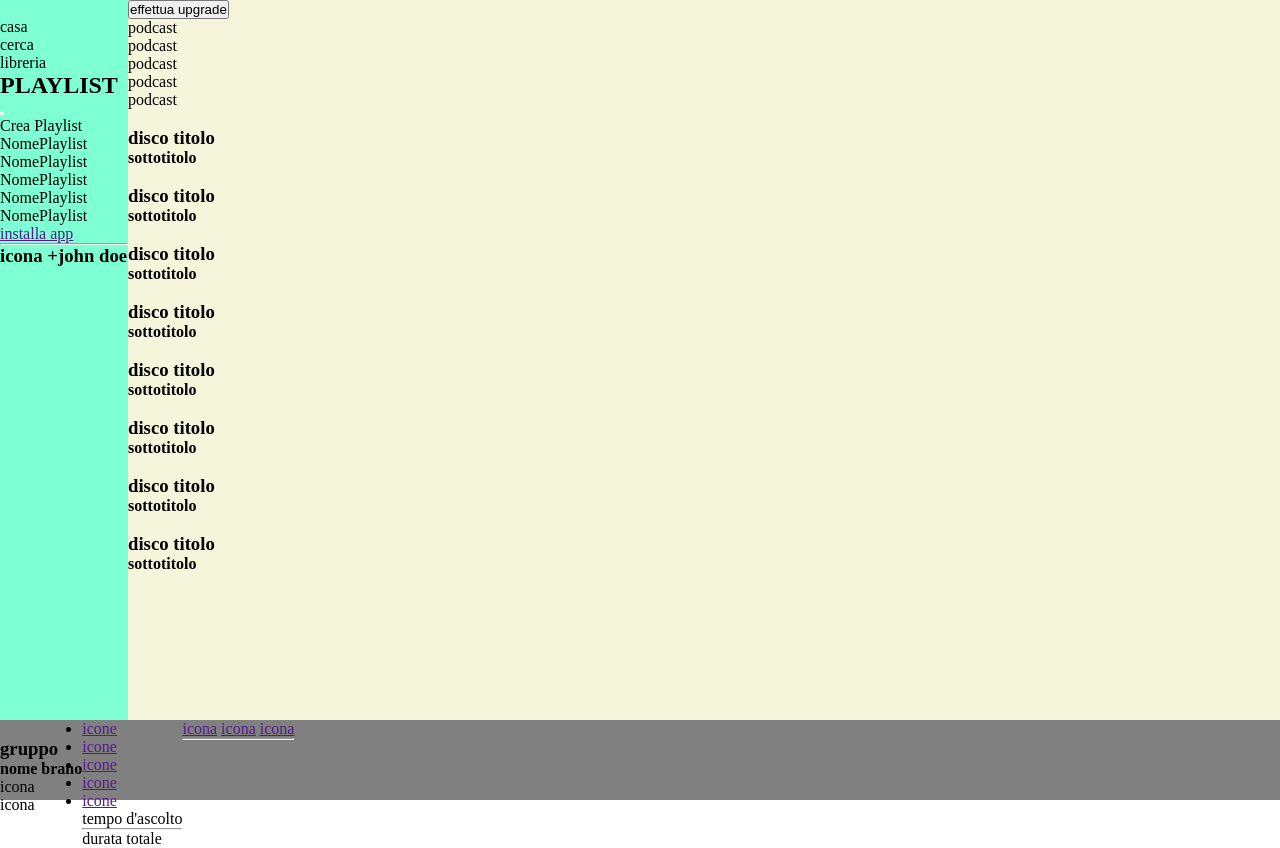
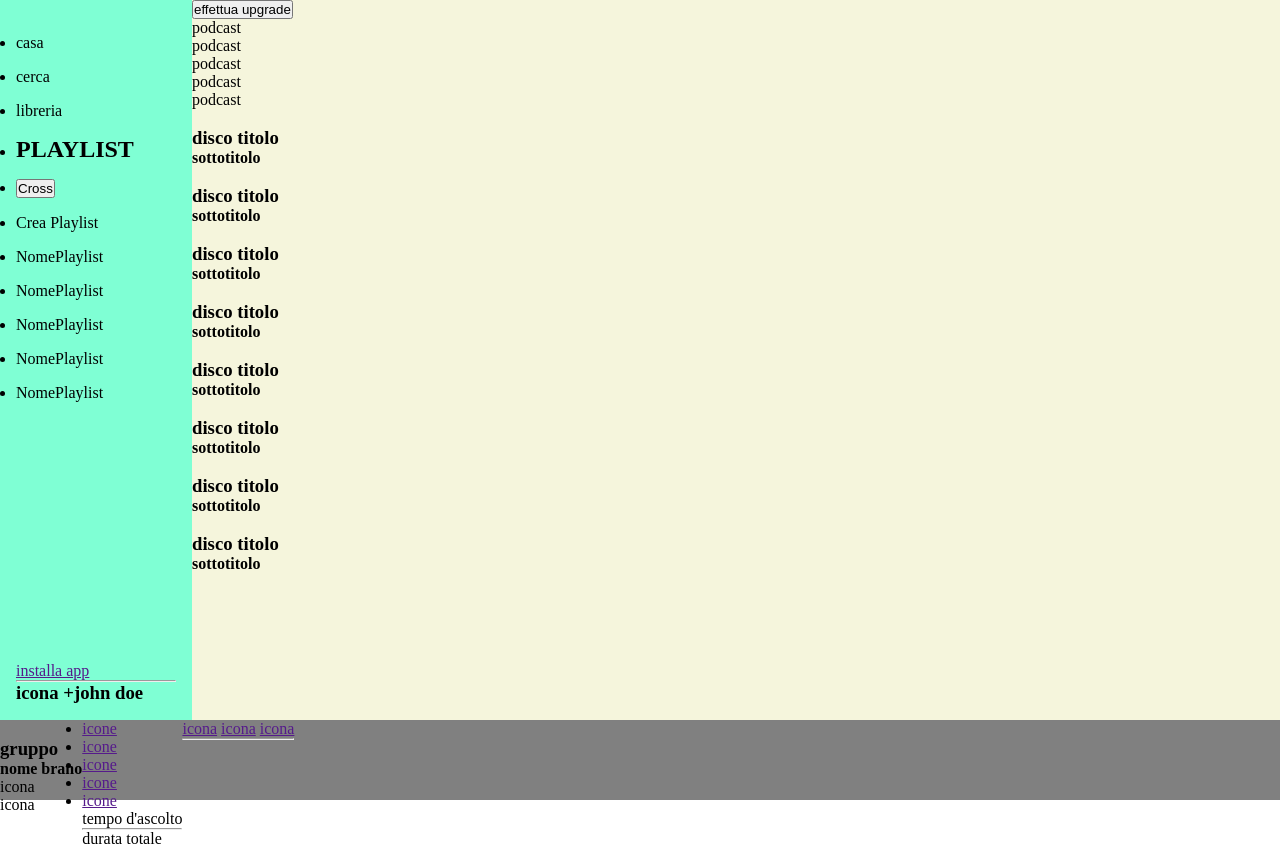
Before and after one commit to MarcoMpensabene/html-css-spotifyweb, a plain HTML site: page index.html in a window 1280 px wide. Drawn offline with Linux system fonts and the light colour scheme.

Commit message:
side header structure done

```diff
--- a/css/style.css
+++ b/css/style.css
@@ -10,18 +10,29 @@
     display: flex;
     flex-wrap: wrap;
 }
-
+body{
+    display: flex;
+    flex-wrap: wrap;
+}
 div.header-bar{
-    width: 10vw;
+    width: 15vw;
     height: 90vh;
     background-color: aquamarine;
+    display: flex;
+    flex-direction: column;
+    justify-content: space-between;
+    padding: 1rem;
+}
+.header-bar ul li{
+    margin-bottom: 1rem;
 }
 
 .main-container{
-    width: 90vw;
+    width: 85vw;
     height: 90vh;
     background-color: beige;
     overflow: scroll;
+
 }
 .footer-nav-bar{
     width: 100vw;
--- a/index.html
+++ b/index.html
@@ -7,30 +7,36 @@
     <title>Spotify</title>
 </head>
 <body>
-    <div class="web-app">
         <header>
             <div class="header-bar">
+                <div class="main-header-section">
                     <img src="SPOTTYLOGO" alt="">
                     <ul>
                         <li>casa</li>
                         <li>cerca</li>
                         <li>libreria</li>
                     </ul>
+                    <ul>
+                        <li>
                             <h2>
                             PLAYLIST
                             </h2>
-                <button></button>
-                <p>Crea Playlist</p>
-                <ul>
+                        </li>
+
+                        <li><button>Cross</button></li>
+                        <li><p>Crea Playlist</p></li>
                         <li>NomePlaylist</li>
                         <li>NomePlaylist</li>
                         <li>NomePlaylist</li>
                         <li>NomePlaylist</li>
                         <li>NomePlaylist</li>
                     </ul>
+                </div>
+                <div class="footer-header-section">
                     <a href="">installa app</a>
                     <hr class="line">
                     <h3>icona +john doe</h3>
+                </div>
             </div>
         </header>
 
@@ -128,6 +134,6 @@
                 </div>
             </nav>
         </footer>
-    </div>
+
 </body>
 </html>
```
Lines whose indentation alone changed are shown as unchanged.
